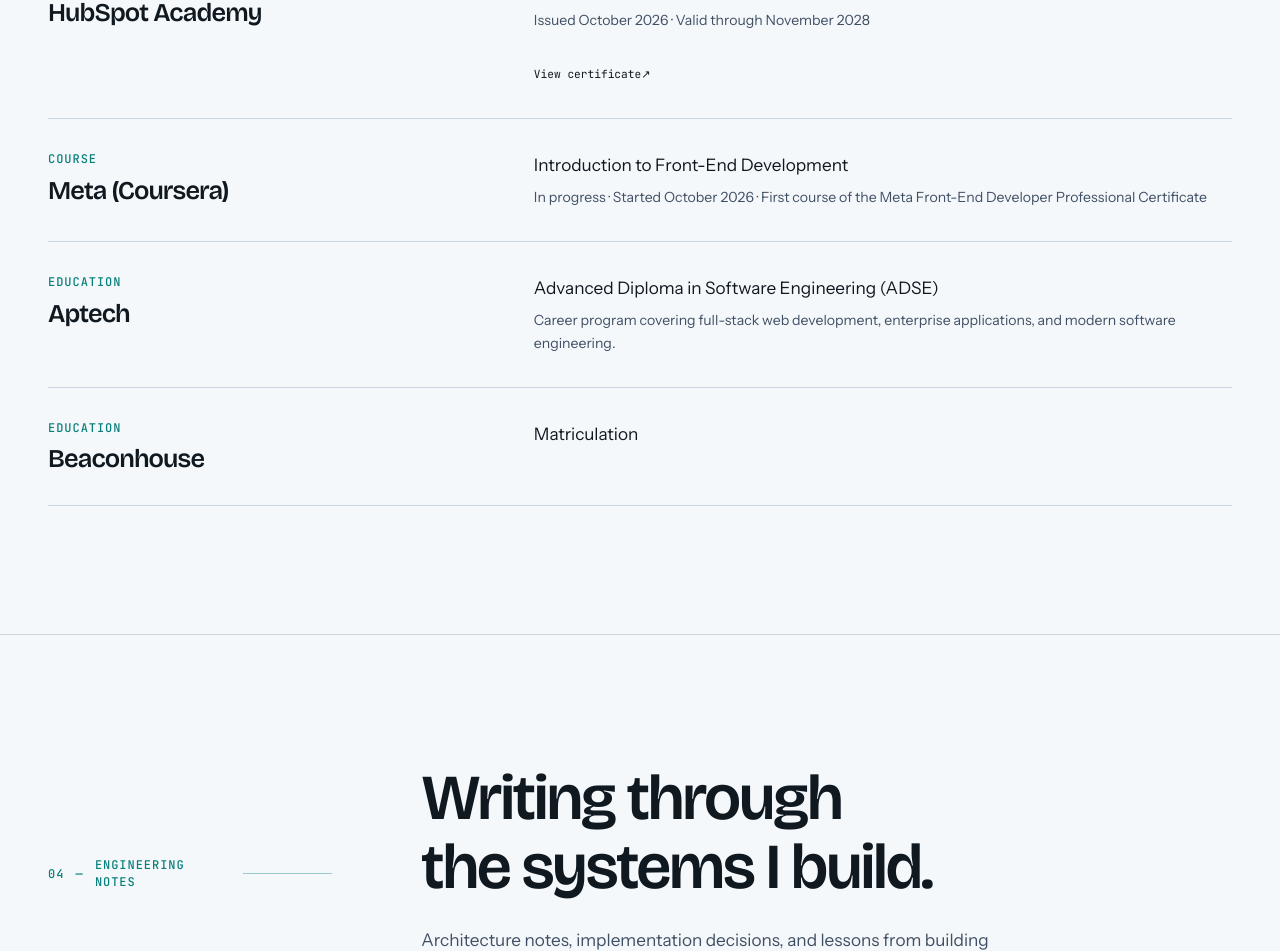
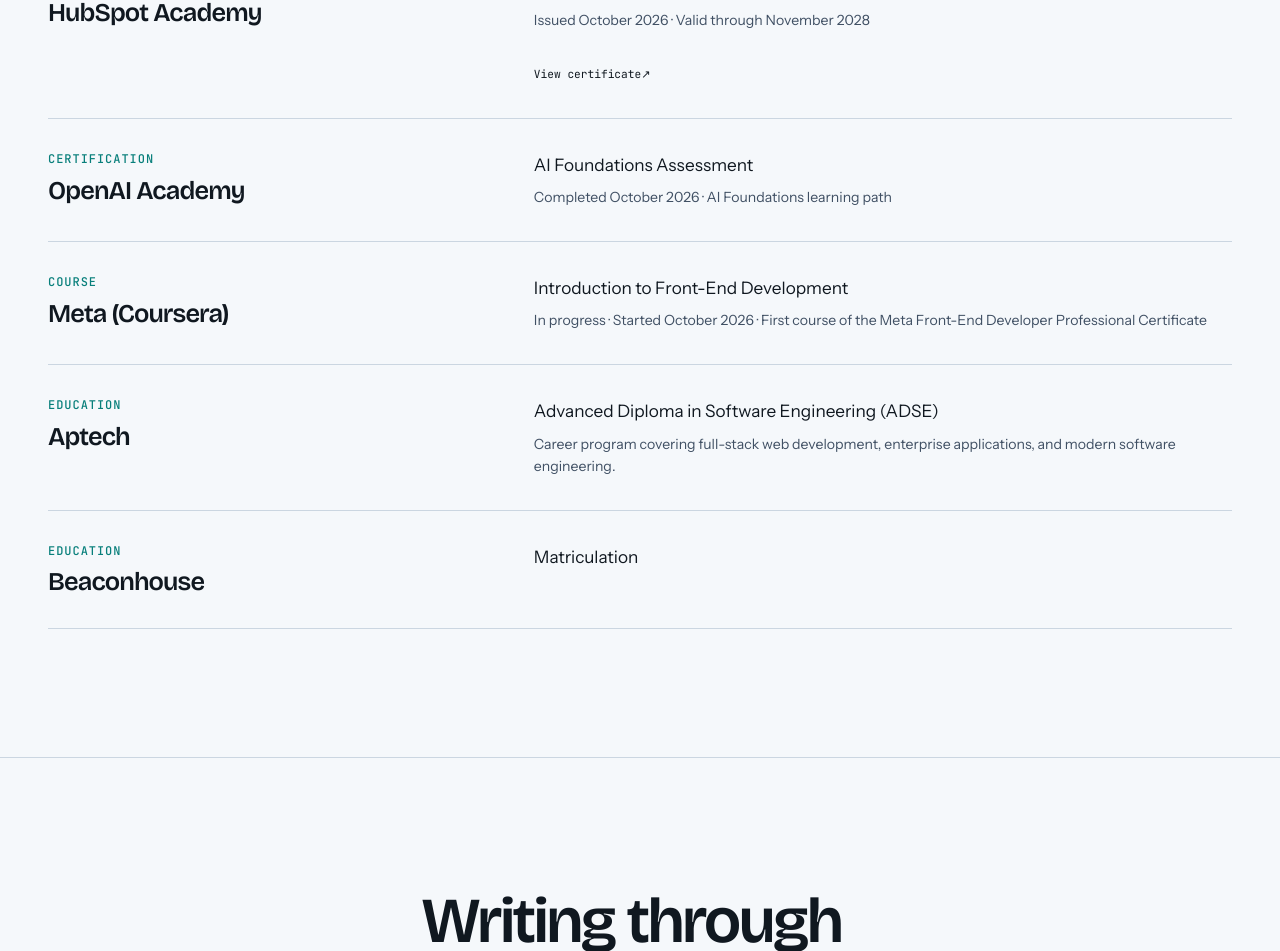
Before and after one commit to fazal305/portfolio-2026, a React (Vite) app: page / in a window 1280 px wide. Shown: the part 9925-10876 px from the top of the page. Built offline with nearby package versions, Linux system fonts and the light colour scheme.

Commit message:
Add OpenAI Academy AI Foundations assessment

```diff
--- a/src/data/experience.js
+++ b/src/data/experience.js
@@ -223,6 +223,14 @@
     isPlaceholder: false,
   },
   {
+    id: "openai-ai-foundations",
+    kind: "Certification",
+    institution: "OpenAI Academy",
+    program: "AI Foundations Assessment",
+    details: "Completed October 2026 · AI Foundations learning path",
+    isPlaceholder: false,
+  },
+  {
     id: "meta-intro-front-end",
     kind: "Course",
     institution: "Meta (Coursera)",
```
Also changed, not shown: 1 other file (tests, documents, lock files or other folders).
